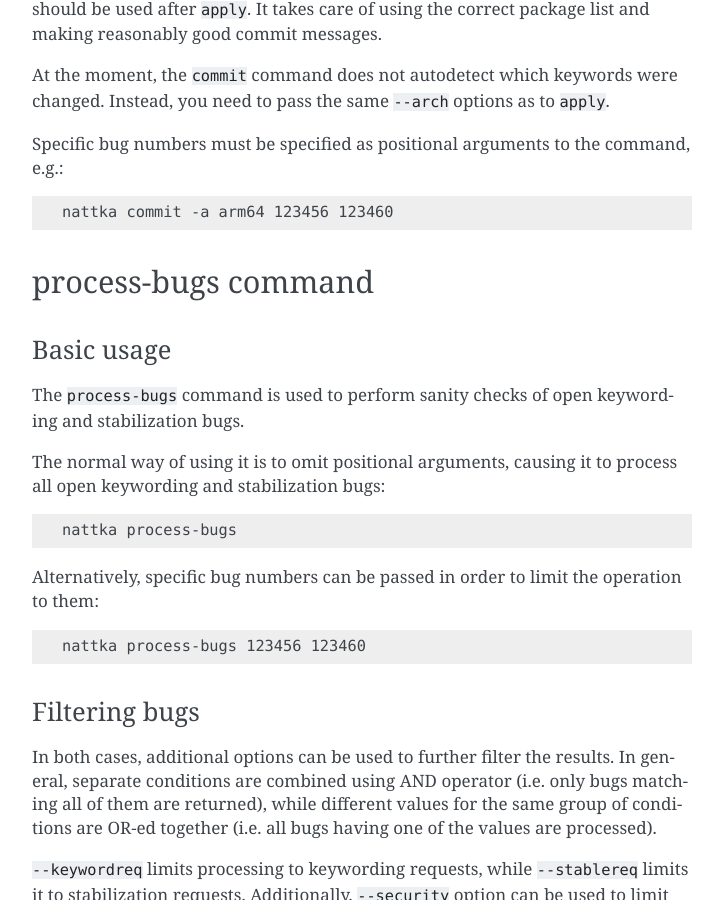
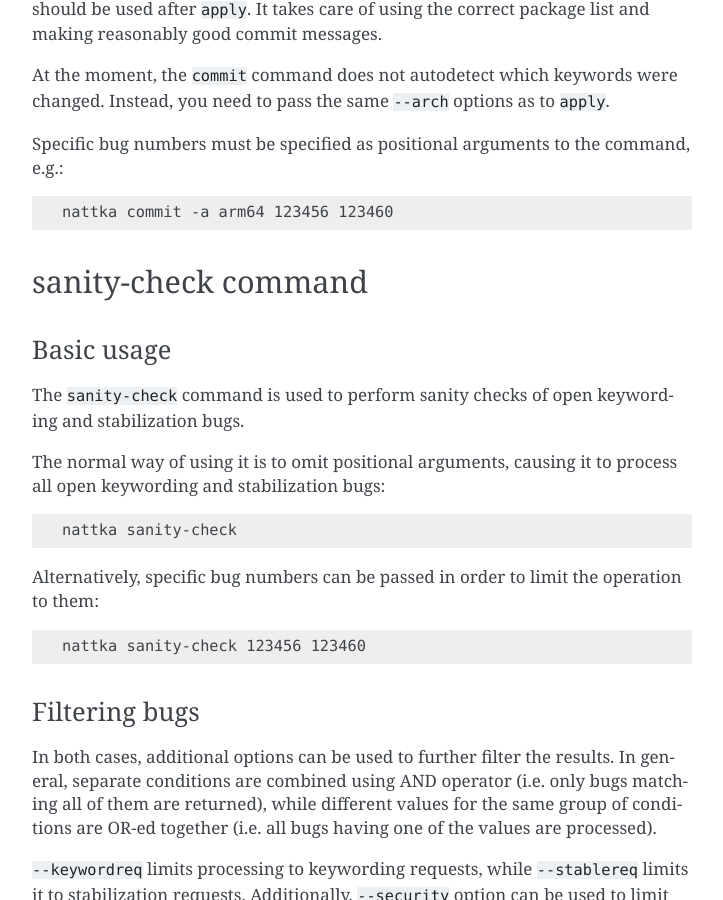
Before and after one commit to projg2/nattka, a Sphinx documentation site: the page built from doc/usage.rst, in a window 1280 px wide and 900 px high, scrolled down 3219 px. Shown: the whole window, without its empty margins (388-1111 px from the left). Built offline with Sphinx 7.4.7, drawn with Linux system fonts in a browser that asks for light colours; some of the changed text lies outside the part shown.

Commit message:
cli: Rename process-bugs → sanity-check
Signed-off-by: Michał Górny <mgorny@gentoo.org>

```diff
--- a/doc/quickstart.rst
+++ b/doc/quickstart.rst
@@ -135,7 +135,7 @@ Processing bugs
 The recommended way to run NATTkA is to run it via cronjob, using
 the following options::
 
-    nattka --repo <path-to-repo> process-bugs \
+    nattka --repo <path-to-repo> sanity-check \
         --cache-file <path-to-cache-file> \
         --time-limit 600 \
         --update-bugs
--- a/doc/usage.rst
+++ b/doc/usage.rst
@@ -22,7 +22,7 @@ apply
 commit
    Commits previously applied keyword changes to git (does not push).
 
-process-bugs
+sanity-check
    Perform sanity checks of specified bugs — fetch keywords, apply
    them to the local checkout, run ``pkgcheck`` and update the bugs
    if requested.
@@ -167,23 +167,23 @@ to the command, e.g.::
     nattka commit -a arm64 123456 123460
 
 
-process-bugs command
+sanity-check command
 ====================
 
 Basic usage
 -----------
-The ``process-bugs`` command is used to perform sanity checks of open
+The ``sanity-check`` command is used to perform sanity checks of open
 keywording and stabilization bugs.
 
 The normal way of using it is to omit positional arguments, causing it
 to process all open keywording and stabilization bugs::
 
-    nattka process-bugs
+    nattka sanity-check
 
 Alternatively, specific bug numbers can be passed in order to limit
 the operation to them::
 
-    nattka process-bugs 123456 123460
+    nattka sanity-check 123456 123460
 
 
 Filtering bugs
```
Also changed, not shown: 2 other files.
